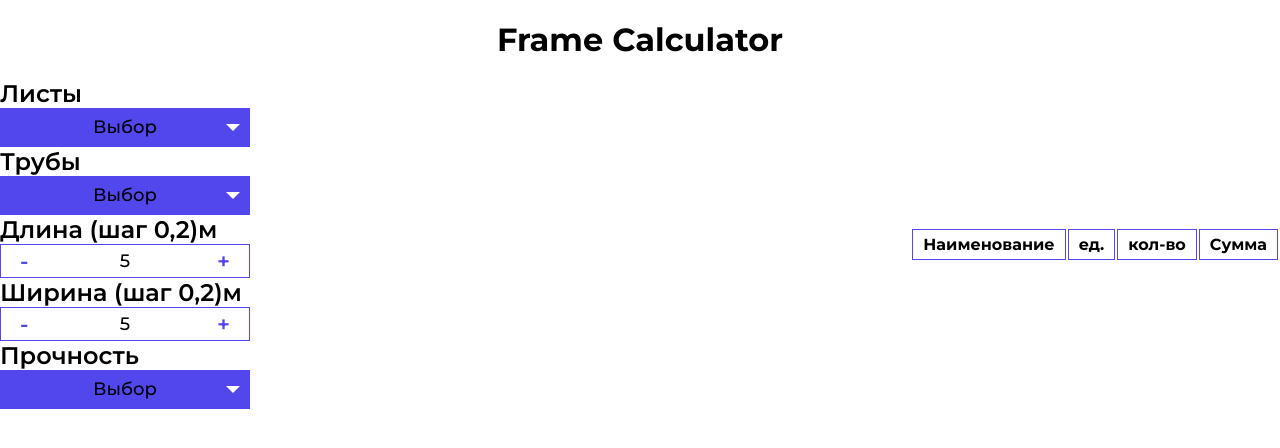
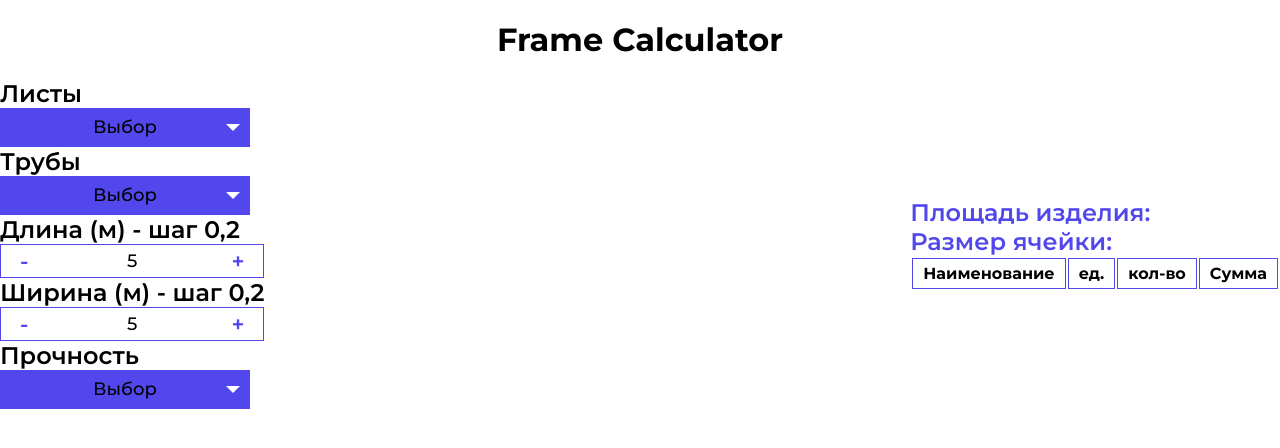
Before and after one commit to JI3BA/Frame-Calculator, a React (Create React App) app: page / in a window 1280 px wide. Shown: the top 448 px of the page. Built offline with nearby package versions, Linux system fonts and the light colour scheme.

Commit message:
added component Result and working over it. And fix some component

```diff
--- a/src/components/Main/Calculator/Calculator.jsx
+++ b/src/components/Main/Calculator/Calculator.jsx
@@ -20,11 +20,11 @@ const Calculator = () => {
                     <CustomSelect optionsList={data.filter(item => item.type.includes('pipe'))}/>
                 </div>
                 <div className="calculator__data calculator__config">
-                    <p className="calculator__text">Длина (шаг 0,2)м</p>
+                    <p className="calculator__text">Длина (м) - шаг 0,2</p>
                     <Input configData={config.find(item => item.name.includes('Длина'))}/>
                 </div>
                 <div className="calculator__data calculator__config">
-                    <p className="calculator__text">Ширина (шаг 0,2)м</p>
+                    <p className="calculator__text">Ширина (м) - шаг 0,2</p>
                     <Input configData={config.find(item => item.name.includes('Ширина'))}/>
                 </div>
                 <div className="calculator__data calculator__config">
--- a/src/components/Main/Main.jsx
+++ b/src/components/Main/Main.jsx
@@ -1,14 +1,14 @@
 import React from "react";
 import Calculator from "./Calculator/Calculator";
 import '../Main/Main.scss'
-import Table from "./Table/Table";
+import Result from "./Result/Result";
 
 const Main = () => {
     return(
         <div className="main">
             <div className="main__container wrapper">
                 <Calculator/>
-                <Table />
+                <Result />
             </div>
         </div>
     )
--- /dev/null
+++ b/src/components/Main/Result/Result.jsx
@@ -0,0 +1,15 @@
+import React from "react";
+import Table from "../../Table/Table";
+import './Result.scss'
+
+const Result = () => {
+    return(
+        <div className="result">
+            <p className="result__text">Площадь изделия: </p>
+            <p className="result__text">Размер ячейки: </p>
+            <Table />
+        </div>
+    )
+}
+
+export default Result
--- /dev/null
+++ b/src/components/Main/Result/Result.scss
@@ -0,0 +1,7 @@
+.result{
+    &__text{
+        font-size: 24px;
+        font-weight: 600;
+        color: #5247ed;
+    }
+}
```
Also changed, not shown: src/components/Table/Table.jsx (renamed from src/components/Main/Table/Table.jsx), src/components/Table/Table.scss (renamed from src/components/Main/Table/Table.scss).
